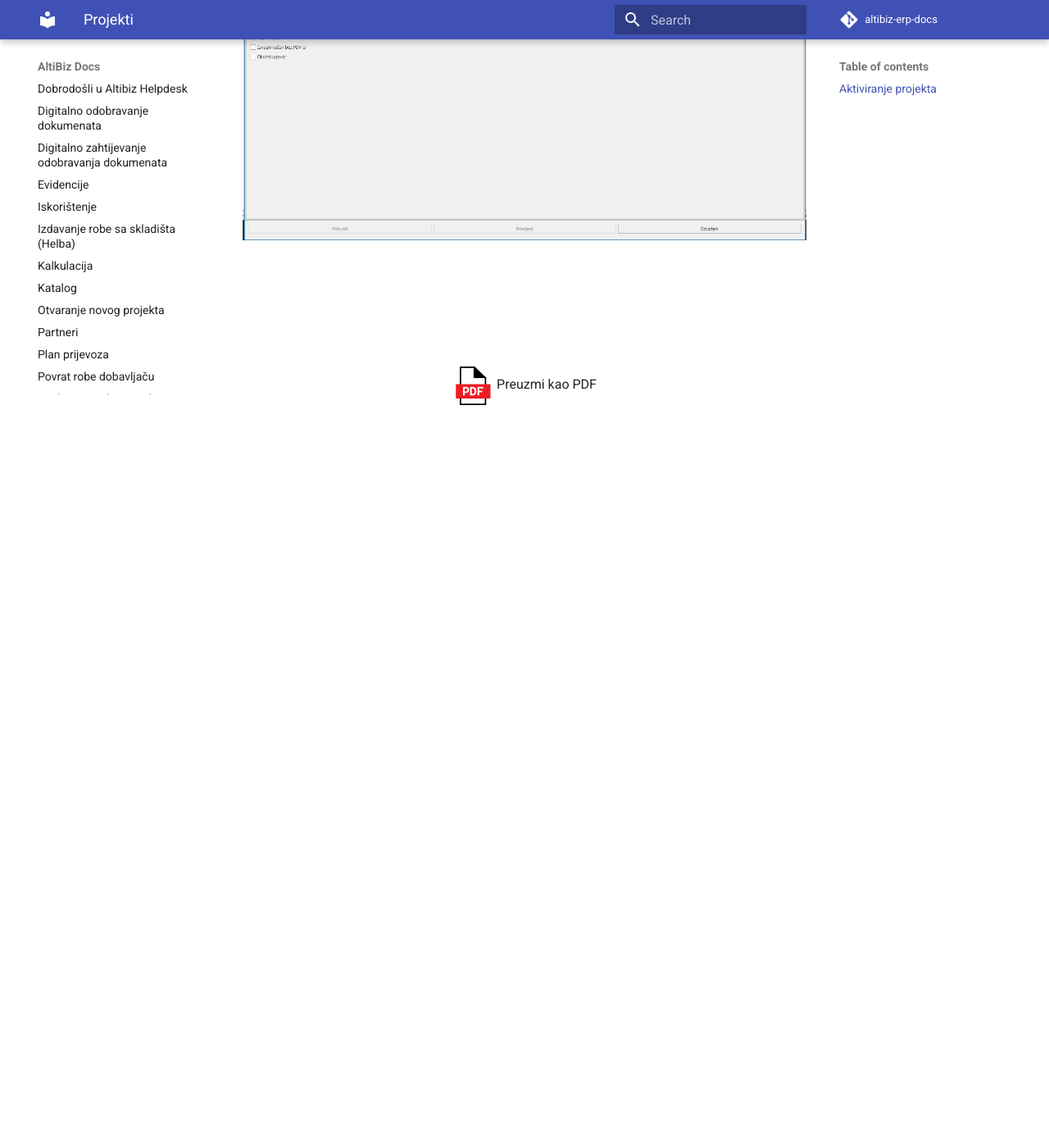
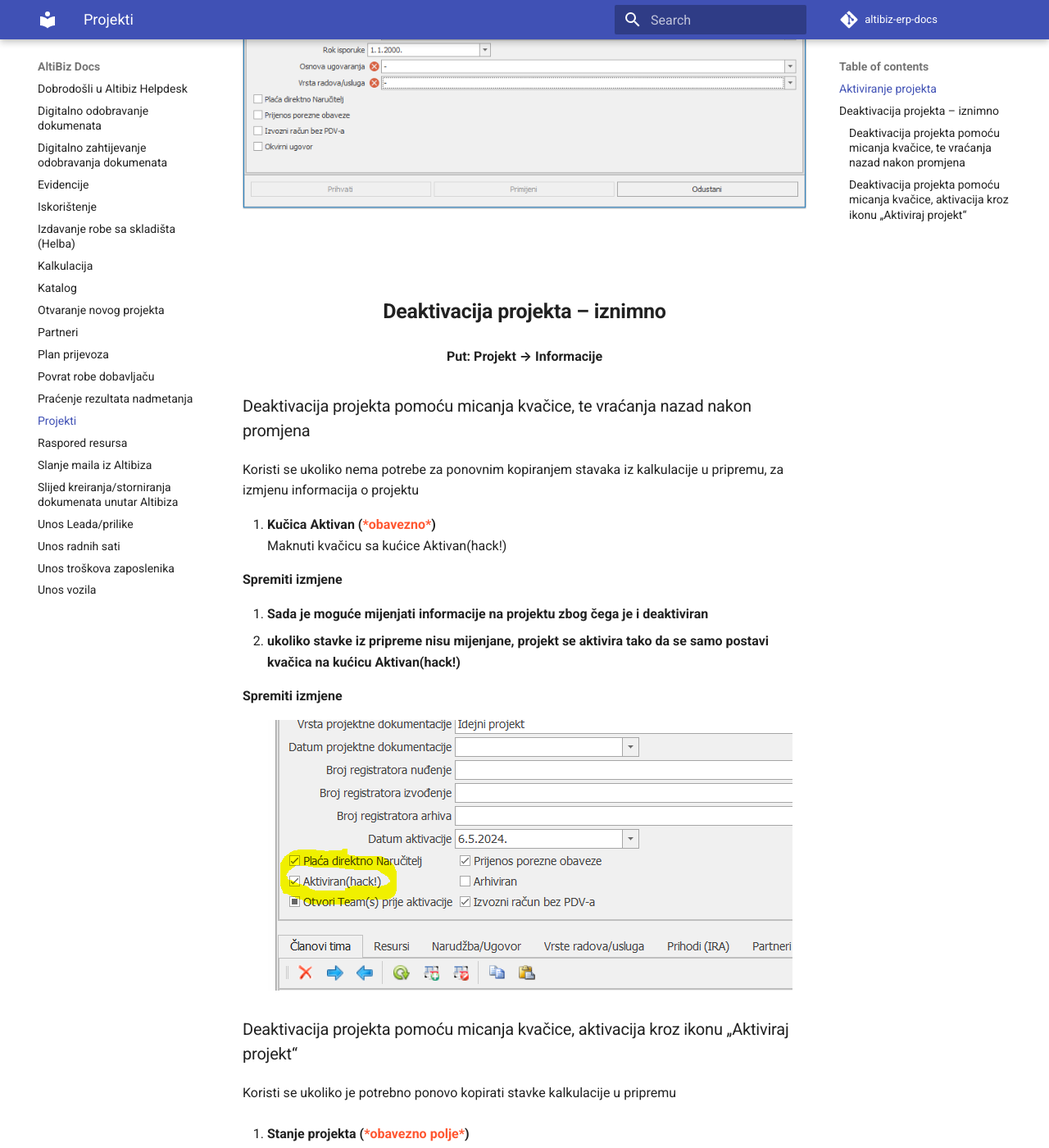
Before and after one commit to altibiz/altibiz-erp-docs, an MkDocs documentation site: the page built from docs/Projekti.md, in a window 1280 px wide and 1400 px high, scrolled down 1291 px. Shown: the whole window at 82% size. Built offline with MkDocs 1.6.1 and Material for MkDocs 9.7.7, drawn with Linux system fonts in a browser that asks for light colours; comment, search, counter and statistics services are not loaded; before the commit the page ends 1796 px from its top, so only the background shows below that; some of the changed text lies outside the part shown.

Commit message:
aktivacija projekta

```diff
--- a/docs/Projekti.md
+++ b/docs/Projekti.md
@@ -1,6 +1,6 @@
 # Projekti
 
-### <p align=center>**Aktiviranje projekta**
+### <p align=center>**Aktiviranje projekta</p>**
 
 <img src="../images/AktivirajProjekt.png"
     alt="Aktiviranje projekta"
@@ -9,9 +9,7 @@
             margin-right: auto;"
 />
 
-**<p align=center>Put: Neki projekt → Projektne funkcije → Aktiviraj projekt**
-<p align=center>Aktiviranje projekta se odvija prema sljedećim uputama:</p>
-
+**<p align=center>Put: Neki projekt(U nuđenju) → Projektne funkcije → Aktiviraj projekt</p>**
 
 1. **Broj narudžbe/ugovora (<span style="color: #ff5630">\*obavezno polje\*</span>)**
     Unosi se broj narudžbe/ugovora
@@ -46,9 +44,8 @@
 11. **Vrsta radova/usluga (<span style="color: #ff5630">\*obavezno polje\*</span>)**
     Odabire se vrsta radova/usluga
 
-12. **Neobavezna polja za označiti ili ne: **
-Plaća direktno naručitelj, Prijenos porezne obaveze, Izvozni račun bez PDV-a i Okvirni ugovor
-
+12. **Neobavezna polja za označiti ili ne:**
+    Plaća direktno naručitelj, Prijenos porezne obaveze, Izvozni račun bez PDV-a i Okvirni ugovor
 
 <img src="../images/AktiviranjeProjektaPR.png"
     alt="Aktiviranje projekta"
@@ -57,5 +54,62 @@
             margin-right: auto;"
 />
 
+<br></br>
+
+## <p align=center>**Deaktivacija projekta – iznimno</p>**
+
+**<p align=center>Put: Projekt → Informacije</p>**
+
+
+### <p>Deaktivacija projekta pomoću micanja kvačice, te vraćanja nazad nakon promjena</p>
+<p>Koristi se ukoliko nema potrebe za ponovnim kopiranjem stavaka iz kalkulacije u pripremu, za izmjenu informacija o projektu</p>
+
+1. **Kučica Aktivan (<span style="color: #ff5630">\*obavezno\*</span>)**
+    Maknuti kvačicu sa kućice Aktivan(hack!)
+
+**Spremiti izmjene**
+
+2. **Sada je moguće mijenjati informacije na projektu zbog čega je i deaktiviran**
+3. **ukoliko stavke iz pripreme nisu mijenjane, projekt se aktivira tako da se samo postavi kvačica na kućicu Aktivan(hack!)**
+
+**Spremiti izmjene**
+
+<img src="../images/deaktiviranjeProjektaPR1.png"
+    alt="Aktiviranje projekta"
+    style="display: block;
+            margin-left: auto;
+            margin-right: auto;"
+/>
+
+
+### <p>Deaktivacija projekta pomoću micanja kvačice, aktivacija kroz ikonu „Aktiviraj projekt“</p>
+<p>Koristi se ukoliko je potrebno ponovo kopirati stavke kalkulacije u pripremu</p>
+
+
+1. **Stanje projekta (<span style="color: #ff5630">\*obavezno polje\*</span>)**
+    Promijenimo stanje projekta u "Nuđenje"
+
+2. **Kučica Aktivan (<span style="color: #ff5630">\*obavezno\*</span>)**
+    Maknuti kvačicu sa kućice Aktivan(hack!)
+
+3. **OPCIONALNO** - pobrisati sve stavke iz pripreme, zatim spremiti izmjene
+
+**Spremiti izmjene**
+
+4. **Sada je moguće mijenjati određene informacije na projektu**
+
+5. **Projekt ponovo aktiviramo pomoću gumba "Aktiviraj projekt" (rad sa zapisima -> projektne funkcije - aktiviraj projekt) – čime se stavke iz kalkulacije kopiraju u pripremu (ako nisu pobrisane prije toga, biti će duple!!)**
+
+**Spremiti izmjene**
+
+<img src="../images/deaktiviranjeProjektaPR2.png"
+    alt="Aktiviranje projekta"
+    style="display: block;
+            margin-left: auto;
+            margin-right: auto;"
+/>
+
+
+
 
 <br></br><br></br>
```
Also changed, not shown: docs/images/AktiviranjeProjektaPR.png, docs/images/deaktiviranjeProjektaPR.png (added), docs/images/deaktiviranjeProjektaPR1.png (added), docs/images/deaktiviranjeProjektaPR2.png (added).
